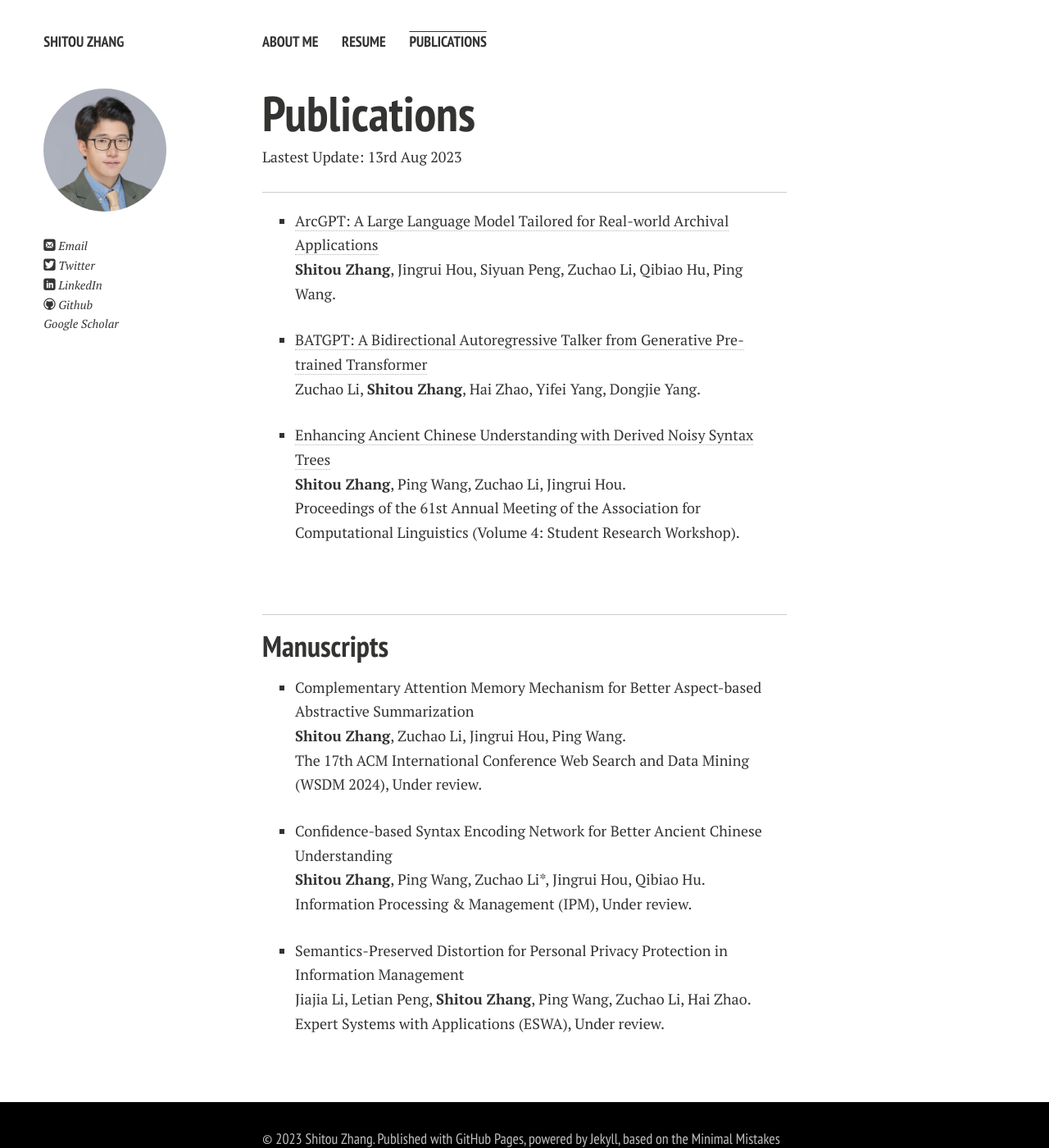
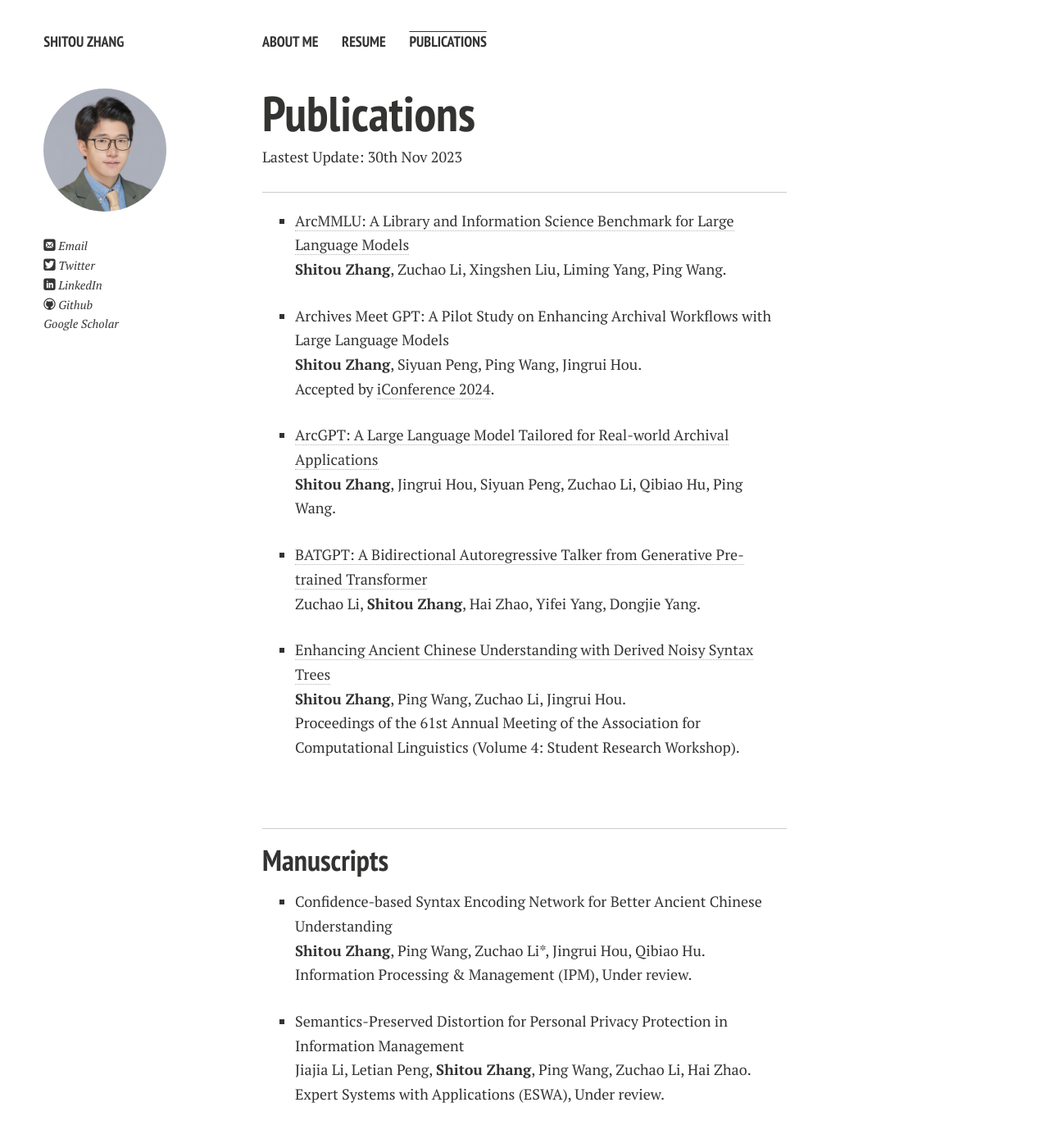
Before and after one commit to stzhang-patrick/stzhang-patrick.github.io, a Jekyll site: the page built from publications.md, in a window 1280 px wide and 1400 px high. Shown: the whole window at 82% size. Built offline with Jekyll 4.4.1, drawn with Linux system fonts in a browser that asks for light colours; nearby versions of some CDN libraries; comment, search, counter and statistics services are not loaded; a style sheet for code colours, icons or effects is not loaded.

```diff
--- a/_config.yml
+++ b/_config.yml
@@ -36,7 +36,7 @@ links:
   - title: About Me
     url: /
   - title: Resume
-    url: /file/CV-ShitouZHANG.pdf
+    url: /file/CV-ShitouZHANG-20231201.pdf
   - title: Publications
     url: /publications/
   # - title: Awards
--- a/publications.md
+++ b/publications.md
@@ -6,9 +6,13 @@ title: Publications
 
 # Publications
 
-Lastest Update: 13rd Aug 2023
+Lastest Update: 30th Nov 2023
 
 ---
+
+- [ArcMMLU: A Library and Information Science Benchmark for Large Language Models](https://arxiv.org/pdf/2311.18658.pdf)<br>**Shitou Zhang**, Zuchao Li, Xingshen Liu, Liming Yang, Ping Wang.
+
+- Archives Meet GPT: A Pilot Study on Enhancing Archival Workflows with Large Language Models<br>**Shitou Zhang**, Siyuan Peng, Ping Wang, Jingrui Hou.<br>Accepted by [iConference 2024](https://www.ischools.org/iconference).
 
 - [ArcGPT: A Large Language Model Tailored for Real-world Archival Applications](https://arxiv.org/pdf/2307.14852.pdf)<br>**Shitou Zhang**, Jingrui Hou, Siyuan Peng, Zuchao Li, Qibiao Hu, Ping Wang.
 
@@ -22,7 +26,7 @@ Lastest Update: 13rd Aug 2023
 
 ## Manuscripts
 
-- Complementary Attention Memory Mechanism for Better Aspect-based Abstractive Summarization<br>**Shitou Zhang**, Zuchao Li, Jingrui Hou, Ping Wang.<br>The 17th ACM International Conference Web Search and Data Mining (WSDM 2024), Under review.<br>
+<!-- - Complementary Attention Memory Mechanism for Better Aspect-based Abstractive Summarization<br>**Shitou Zhang**, Zuchao Li, Jingrui Hou, Ping Wang.<br>The 17th ACM International Conference Web Search and Data Mining (WSDM 2024), Under review.<br> -->
 
 - Confidence-based Syntax Encoding Network for Better Ancient Chinese Understanding<br>**Shitou Zhang**, Ping Wang, Zuchao Li*, Jingrui Hou, Qibiao Hu.<br>Information Processing & Management (IPM), Under review.<br>
 
```
Also changed, not shown: index.md (+1 -1 lines), 1 other file.
